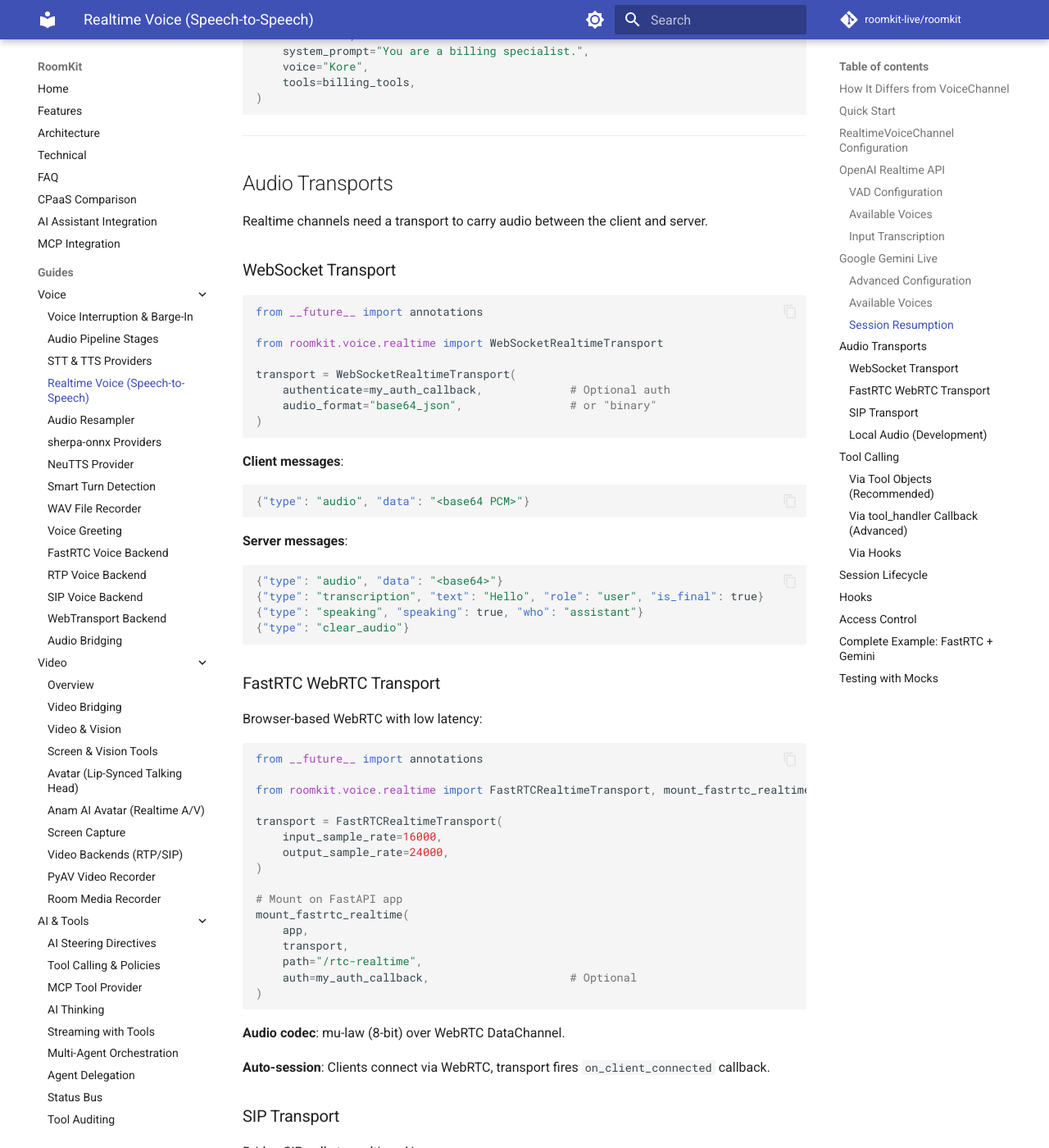
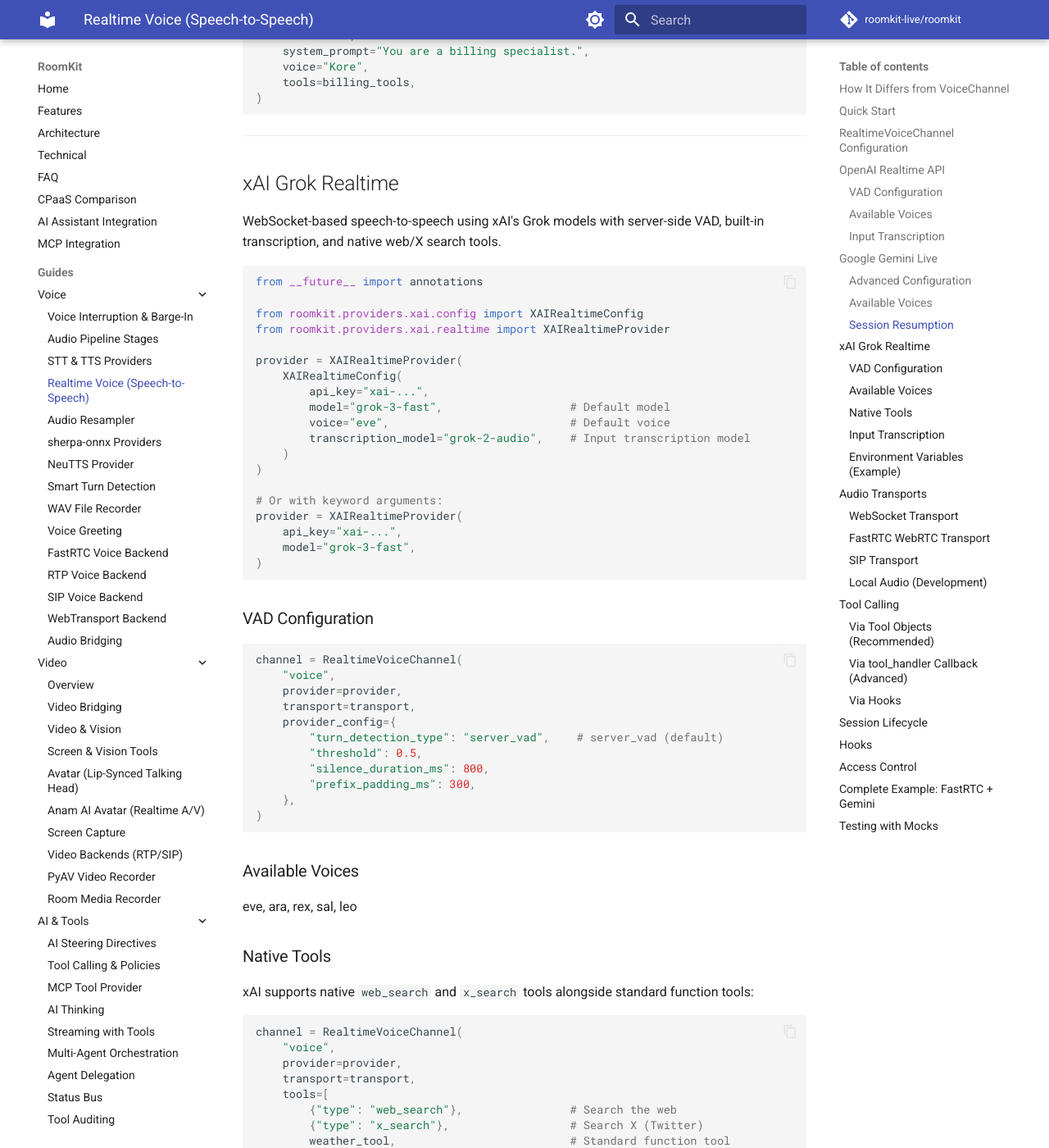
Before and after one commit to roomkit-live/roomkit-docs, an MkDocs documentation site: the page built from docs/guides/realtime-voice-providers.md, in a window 1280 px wide and 1400 px high, scrolled down 5679 px. Shown: the whole window at 82% size. Built offline with MkDocs 1.6.1 and Material for MkDocs 9.7.7, drawn with Linux system fonts in a browser that asks for light colours; comment, search, counter and statistics services are not loaded; some of the changed text lies outside the part shown.

Commit message:
docs: add xAI Grok Realtime provider documentation
- Add xAI Grok Realtime section to realtime voice providers guide
- Update API reference with XAIRealtimeProvider + config
- Update features.md to mention xAI Grok Realtime

Co-Authored-By: Claude Opus 4.6 (1M context) <noreply@anthropic.com>

````diff
--- a/docs/guides/realtime-voice-providers.md
+++ b/docs/guides/realtime-voice-providers.md
@@ -71,7 +71,7 @@ channel = RealtimeVoiceChannel(
 
 | Parameter | Default | Description |
 |-----------|---------|-------------|
-| `provider` | required | Realtime AI provider (OpenAI, Gemini) |
+| `provider` | required | Realtime AI provider (OpenAI, Gemini, xAI Grok) |
 | `transport` | required | Audio transport backend |
 | `system_prompt` | `None` | AI system instructions |
 | `voice` | `None` | Voice preset name |
@@ -243,6 +243,88 @@ await channel.reconfigure_session(
     voice="Kore",
     tools=billing_tools,
 )
+```
+
+---
+
+## xAI Grok Realtime
+
+WebSocket-based speech-to-speech using xAI's Grok models with server-side VAD, built-in transcription, and native web/X search tools.
+
+```python
+from __future__ import annotations
+
+from roomkit.providers.xai.config import XAIRealtimeConfig
+from roomkit.providers.xai.realtime import XAIRealtimeProvider
+
+provider = XAIRealtimeProvider(
+    XAIRealtimeConfig(
+        api_key="xai-...",
+        model="grok-3-fast",                   # Default model
+        voice="eve",                           # Default voice
+        transcription_model="grok-2-audio",    # Input transcription model
+    )
+)
+
+# Or with keyword arguments:
+provider = XAIRealtimeProvider(
+    api_key="xai-...",
+    model="grok-3-fast",
+)
+```
+
+### VAD Configuration
+
+```python
+channel = RealtimeVoiceChannel(
+    "voice",
+    provider=provider,
+    transport=transport,
+    provider_config={
+        "turn_detection_type": "server_vad",    # server_vad (default)
+        "threshold": 0.5,
+        "silence_duration_ms": 800,
+        "prefix_padding_ms": 300,
+    },
+)
+```
+
+### Available Voices
+
+eve, ara, rex, sal, leo
+
+### Native Tools
+
+xAI supports native `web_search` and `x_search` tools alongside standard function tools:
+
+```python
+channel = RealtimeVoiceChannel(
+    "voice",
+    provider=provider,
+    transport=transport,
+    tools=[
+        {"type": "web_search"},                # Search the web
+        {"type": "x_search"},                  # Search X (Twitter)
+        weather_tool,                          # Standard function tool
+    ],
+)
+```
+
+### Input Transcription
+
+```python
+# Override transcription model via provider_config
+provider_config={
+    "transcription_model": "grok-2-audio",
+}
+```
+
+### Environment Variables (Example)
+
+```bash
+XAI_API_KEY=xai-...  uv run python examples/realtime_voice_local_xai.py
+XAI_MODEL=grok-3-fast  # Model override
+XAI_VOICE=ara           # Voice override
 ```
 
 ---
````
Also changed, not shown: docs/api/providers-realtime-voice.md (+25 -1 lines), docs/features.md (+1 -1 lines).
